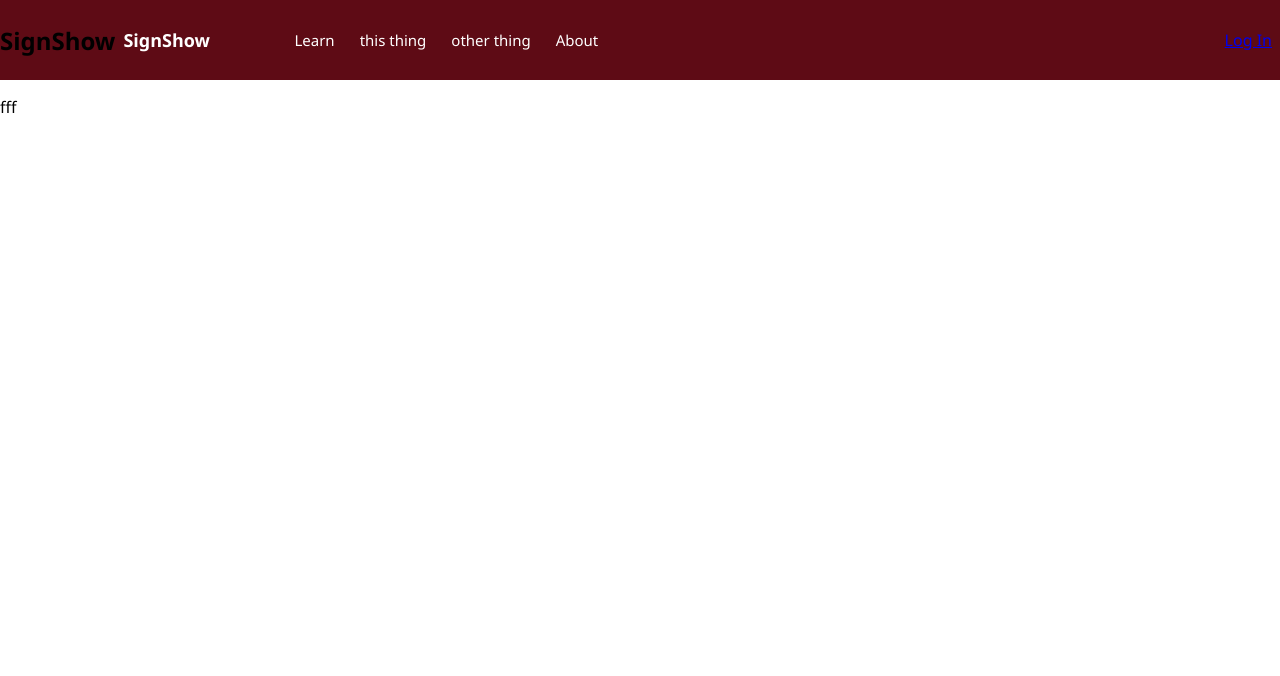
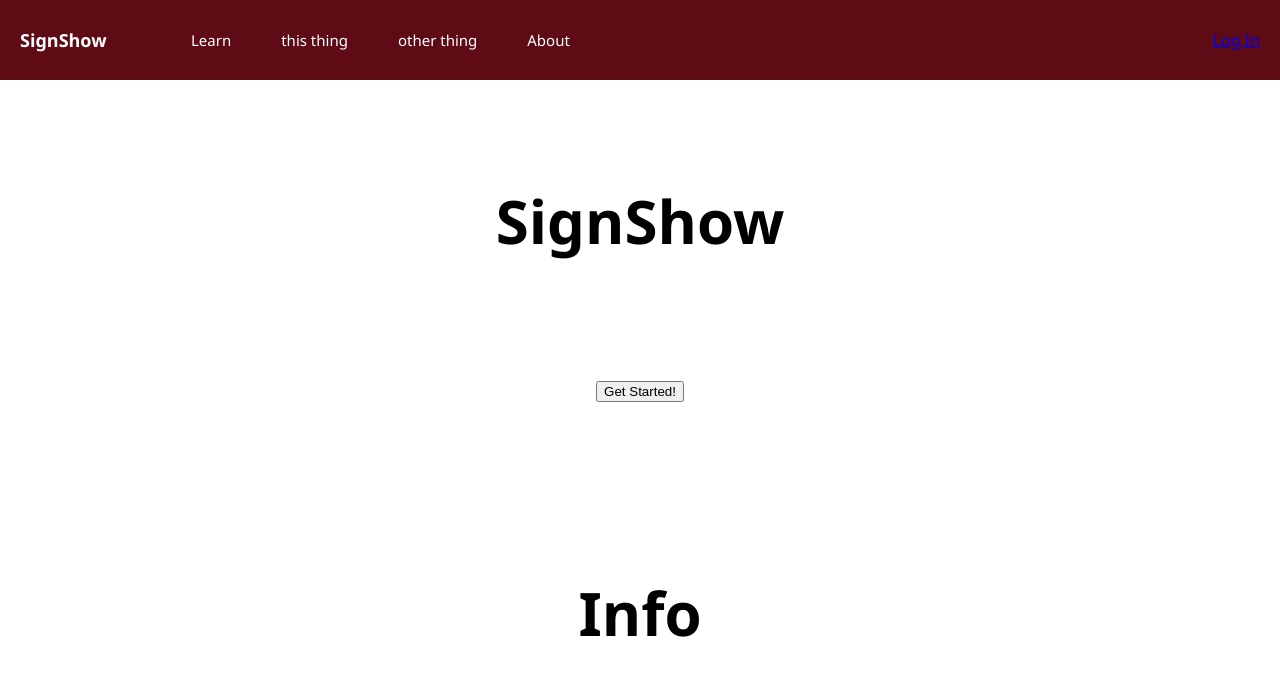
Before and after one commit to zed3538/signshow, a Flask app: page / in a window 1280 px wide. Shown: the top 676 px of the page. Run offline with Flask 3, Linux system fonts and the light colour scheme; parts of the project's set-up code (start-up, migrations or seed data) failed here and were passed over.

Commit message:
Started landing page, session login, added readme for resources

```diff
--- a/app.py
+++ b/app.py
@@ -1,5 +1,5 @@
 from flask import Flask, render_template
-import sqlite3
+from livereload import server
 
 app = Flask(__name__)
 
@@ -7,5 +7,9 @@ app = Flask(__name__)
 def index():
     return render_template("index.html")
 
+@app.route('log-in')
+def login():
+    return render_template("login.html")
+
 if __name__ == "__main__":
     app.run(debug=True);
--- a/static/styles.css
+++ b/static/styles.css
@@ -15,7 +15,7 @@ body {
     margin: 0;
     padding: 0;
     display: flex;
-    gap: 25px;
+    gap: 50px;
     align-items: center;
     flex: 1;
 }
@@ -45,7 +45,7 @@ body {
     width: 100%;
     max-width: 1440px;
     margin: 0 auto;
-    padding: 0 8px;
+    padding: 0 20px;
     display: flex;
     align-items: center;
     gap: 26px;
@@ -64,3 +64,16 @@ body {
     column-gap: 2px;
     align-items: center;
 }
+
+h1 {
+    text-align: center;
+    margin-top: 100px;
+    font-size: 60px;
+}
+
+section div {
+    display: flex;
+    justify-content: center;
+    align-items: center;
+    min-height: 10rem;
+}
--- a/templates/index.html
+++ b/templates/index.html
@@ -1,16 +1,20 @@
 {% extends "base.html" %}
 {% block content %}
 
-<!DOCTYPE html>
-<html lang="en">
-<head>
-    <meta charset="UTF-8">
-    <meta name="viewport" content="width=device-width, initial-scale=1.0">
-    <title>SignShow</title>
-</head>
-<body>
-    <p>fff</p>
-</body>
-</html>
+    <section class="hero">
+        <h1>SignShow</h1>
+        <div>
+            <button type="button">Get Started!</button>
+        </div>
+    </section class="info">
+        <div class="container">
+            <h1>Info</h1>
+            <div class="cards">
+                {% for page in pages %}
+                {{ Card(page) }}
+                {% endfor %}
+            </div>
+        </div>
+
 
 {% endblock %}
--- /dev/null
+++ b/templates/info.html
@@ -0,0 +1,3 @@
+{% extends "base.html %}
+
+{% block content %}
--- a/templates/nav.html
+++ b/templates/nav.html
@@ -1,5 +1,4 @@
 <nav class="site-nav">
-    <h1>SignShow</h1>
     <div class="nav-inner">
         <a href="/" class="nav-logo">
             <span class="logo-main">SignShow</span>
```
Also changed, not shown: components/card.html (+9 -0 lines), templates/login.html (added, +9 -0 lines), readme.txt (added).
